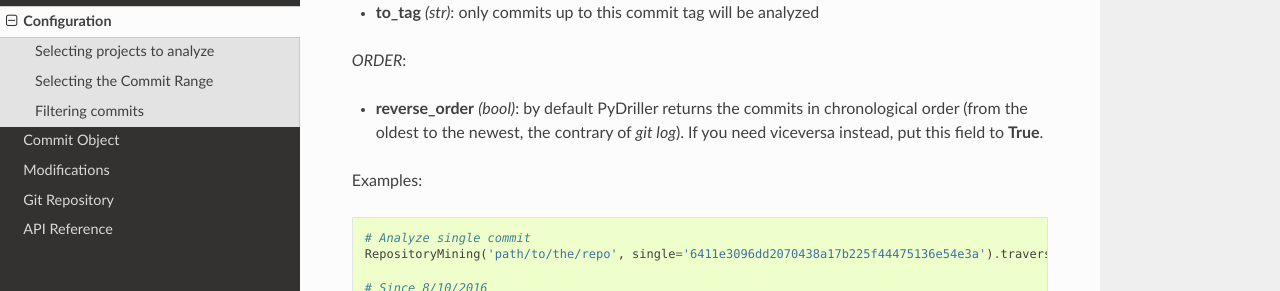
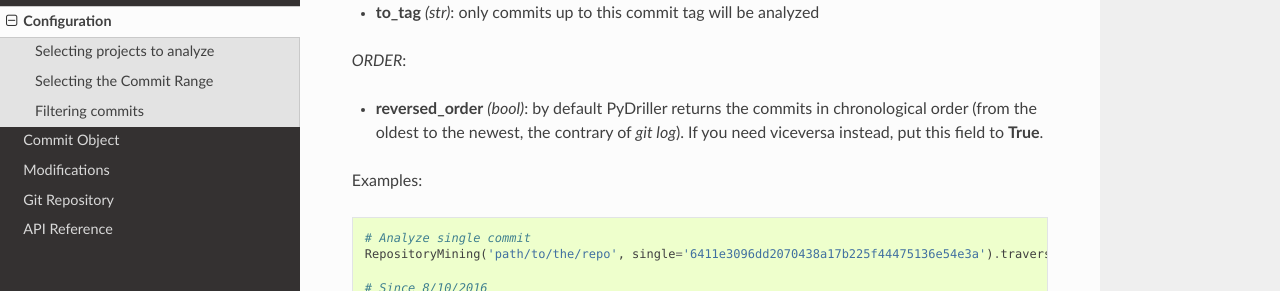
Before and after one commit to ishepard/pydriller, a Sphinx documentation site: the page built from docs/configuration.rst, in a window 1280 px wide and 900 px high, scrolled down 1067 px. Shown: the part 159-450 px from the top of the window. Built offline with Sphinx 7.4.7 and the Read the Docs theme 2.0.0, drawn with Linux system fonts in a browser that asks for light colours.

Commit message:
rename reverse_order to reversed_order

```diff
--- a/docs/configuration.rst
+++ b/docs/configuration.rst
@@ -49,7 +49,7 @@ By default, PyDriller analyzes all the commits in the repository. However, filte
 
 *ORDER*:
 
-* **reverse\_order** *(bool)*: by default PyDriller returns the commits in chronological order (from the oldest to the newest, the contrary of `git log`). If you need viceversa instead, put this field to **True**.
+* **reversed\_order** *(bool)*: by default PyDriller returns the commits in chronological order (from the oldest to the newest, the contrary of `git log`). If you need viceversa instead, put this field to **True**.
 
 Examples::
 
```
